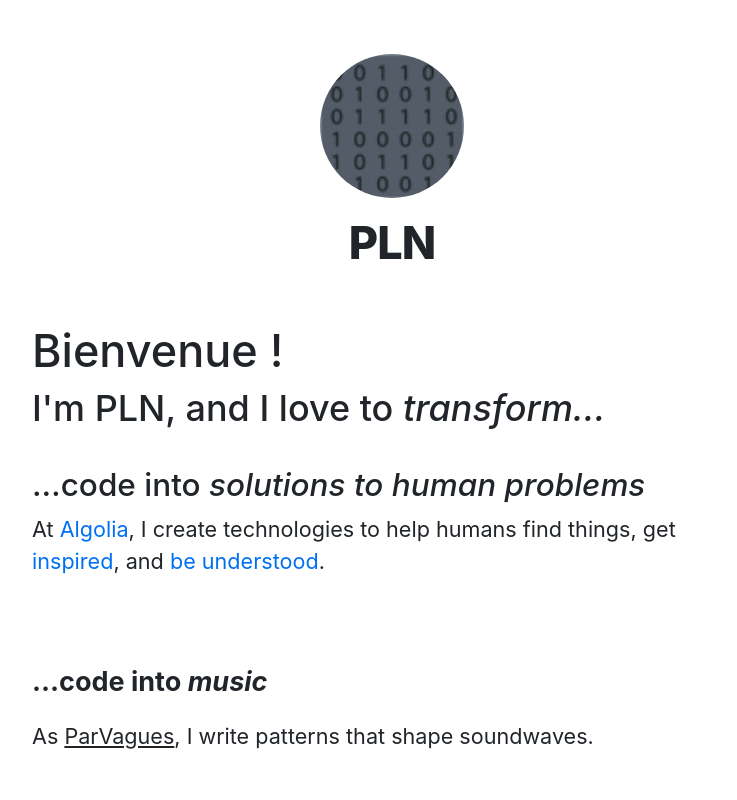
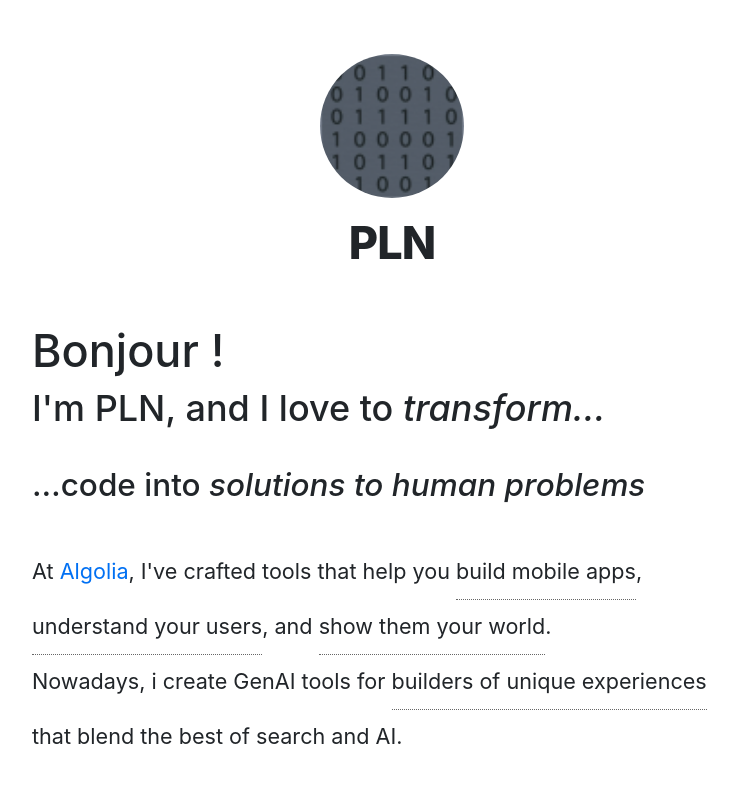
Before and after one commit to PLNech/www, a Next.js app in the folder next/: page / in a window 1280 px wide. Shown: the top 800 px of the page, without its empty margins (248-985 px from the left). Built offline with nearby package versions, Linux system fonts and the light colour scheme.

Commit message:
feat(Landing): tooltip

```diff
--- /dev/null
+++ b/next/components/HoverTooltip.js
@@ -0,0 +1,63 @@
+import React, { useState, useRef, useEffect } from 'react';
+import styles from '@/styles/utils.module.css';
+
+export default function HoverTooltip({ children, content, links }) {
+  const [isVisible, setIsVisible] = useState(false);
+  const timeoutRef = useRef(null);
+
+  const handleMouseEnter = () => {
+    clearTimeout(timeoutRef.current);
+    setIsVisible(true);
+  };
+
+  const handleMouseLeave = () => {
+    timeoutRef.current = setTimeout(() => {
+      setIsVisible(false);
+    }, 300); // 0.3 second delay before hiding
+  };
+
+  // Clear timeout on unmount
+  useEffect(() => {
+    return () => {
+      if (timeoutRef.current) {
+        clearTimeout(timeoutRef.current);
+      }
+    };
+  }, []);
+
+  return (
+    <span
+      className={styles.hoverTrigger}
+      onMouseEnter={handleMouseEnter}
+      onMouseLeave={handleMouseLeave}
+      onFocus={handleMouseEnter}
+      onBlur={handleMouseLeave}
+      tabIndex="0"
+    >
+      {children}
+      {isVisible && (
+        <div className={styles.hoverPopup}>
+          <div className={styles.popupContent}>
+            {/* TODO:Render markdown or JSX in content */}
+            <p>{content}</p>
+            {links && links.length > 0 && (
+              <div className={styles.popupLinks}>
+                {links.map((link, index) => (
+                  <a
+                    key={index}
+                    href={link.url}
+                    target="_blank"
+                    rel="noopener noreferrer"
+                    onClick={e => e.stopPropagation()}
+                  >
+                    {link.text}
+                  </a>
+                ))}
+              </div>
+            )}
+          </div>
+        </div>
+      )}
+    </span>
+  );
+}
--- a/next/pages/index.js
+++ b/next/pages/index.js
@@ -5,6 +5,7 @@
 import utilStyles from "../styles/utils.module.css";
 import { getPostsData } from "../lib/posts";
 import { getRecentTalksData } from "../lib/talks";
+import HoverTooltip from "@/components/HoverTooltip";
 
 export async function getStaticProps() {
   const nbLastTalks = 3;
@@ -29,17 +30,67 @@
           <link rel="icon" href="/favicon.ico" />
         </Head>
         <section className={utilStyles.headingMd}>
-          <h1 className="title">Bienvenue !</h1>
+          <h1 className="title">Bonjour !</h1>
           <h2>
             I'm PLN, and I love to <i>transform…</i>
           </h2>
 
           <h3>
             …code into <em>solutions to human problems</em>
-          </h3>
+          </h3><br />
           <p className="description">
-            At <a href="https://algolia.com">Algolia</a>, I create technologies
-            to help humans find things, get <a href="https://algolia.com/products/recommendations">inspired</a>, and <a href="https://www.algolia.com/blog/ai/launching-an-industry-leading-artificially-intelligent-search-platform/">be understood</a>.
+            At <a href="https://algolia.com">Algolia</a>, I've crafted tools that help you{" "}
+            <HoverTooltip
+              content="From 2016 to 2018, I built tools to accelerate Android developers crafting unique search experiences."
+              links={[
+                {
+                  text: "Crafted the first Algolia Mobile Search Toolkit, InstantSearch-Android",
+                  url: "https://github.com/algolia/instantsearch-android"
+                },
+                {
+                  text: "Built the Voice-Overlay, an open-source voice input and STT helper",
+                  url: "https://github.com/algolia/voice-overlay-android"
+                }
+              ]}
+            >
+                build mobile apps
+            </HoverTooltip>,{" "}
+            <HoverTooltip
+              content="From 2019 to 2021, I built tools to better understand search users and give them semantic answers:
+              Algolia Understand was a cross-index Intent Detection and Entity Recognition API, and Algolia Answers was a Question Answering API with Semantic Reranking using early Transformer models & Smart Highlighting with QA models."
+              links={[
+                {
+                  text: "Algolia Understand",
+                  url: "https://www.algolia.com/blog/ai/launching-an-industry-leading-artificially-intelligent-search-platform/"
+                }
+              ]}
+            >
+              understand your users
+            </HoverTooltip>, and {" "}
+            <HoverTooltip
+              content="From 2022 to 2024, I worked on Recommendation APIs - serving at high-scale (billions of items per months) a blend of algorithms to recommend content by learning from either user behavior, semantic image analysis, or textual analysis."
+              links={[
+                {
+                  text: "LookingSimilar",
+                  url: "https://www.algolia.com/about/news/algolia-unveils-new-looking-similar-capability-elevating-shopping-experiences-with-image-based-recommendations"
+                }
+              ]}
+            >
+              show them your world
+            </HoverTooltip>.<br />
+            Nowadays, i create GenAI tools for{" "}
+            <HoverTooltip
+              content="Blending state-of-the-art LLMs with world-class search engines to create next-generation AI experiences."
+              links={[
+                {
+                  text: "Generative Experiences",
+                  url: "https://www.algolia.com/products/ai-search/"
+                }
+              ]}
+            >
+              builders of unique experiences
+            </HoverTooltip><br />{" "}
+            that blend the best of search and AI.
           </p>
         </section>
         <section className={`${utilStyles.headingMd} ${utilStyles.padding1px}`}>
--- a/next/styles/main.css
+++ b/next/styles/main.css
@@ -84,3 +84,8 @@
   top: 0;
   left: 0;
 }
+
+.description {
+  font-size: 1.2rem;
+  line-height: 2.5;
+}
--- a/next/styles/utils.module.css
+++ b/next/styles/utils.module.css
@@ -365,3 +365,208 @@
   transform: translateY(-2px);
   box-shadow: 0 4px 12px rgba(0, 0, 0, 0.15);
 }
+
+/* Hover Popup Styles */
+.hoverReveal {
+  position: relative;
+  border-bottom: 1px dotted #666;
+  cursor: help;
+}
+
+.hoverReveal:hover::after,
+.hoverReveal:focus::after {
+  content: attr(title);
+  position: absolute;
+  left: 50%;
+  bottom: calc(100% + 10px);
+  transform: translateX(-50%);
+  z-index: 100;
+
+  min-width: 250px;
+  max-width: 350px;
+  padding: 1rem;
+
+  background: #fff;
+  color: #333;
+  font-size: 1rem;
+  line-height: 1.5;
+  text-align: center;
+
+  border-radius: 8px;
+  box-shadow: 0 4px 15px rgba(0, 0, 0, 0.1);
+  border: 1px solid #eee;
+
+  opacity: 0;
+  visibility: hidden;
+  transition: opacity 0.2s, visibility 0s 0.2s;
+}
+
+.hoverReveal:hover::before,
+.hoverReveal:focus::before {
+  content: "";
+  position: absolute;
+  left: 50%;
+  bottom: calc(100% + 5px);
+  transform: translateX(-50%);
+
+  border-width: 5px;
+  border-style: solid;
+  border-color: #eee transparent transparent transparent;
+
+  opacity: 0;
+  visibility: hidden;
+  transition: opacity 0.2s, visibility 0s 0.2s;
+}
+
+.hoverReveal:hover::after,
+.hoverReveal:hover::before,
+.hoverReveal:focus::after,
+.hoverReveal:focus::before {
+  opacity: 1;
+  visibility: visible;
+  transition: opacity 0.2s;
+}
+
+/* Popup Persistence */
+.hoverReveal::after,
+.hoverReveal::before {
+  transition-delay: 0s;
+}
+
+.hoverReveal:hover::after,
+.hoverReveal:hover::before,
+.hoverReveal:focus::after,
+.hoverReveal:focus::before {
+  transition-delay: 0s;
+}
+
+.hoverReveal:not(:hover)::after,
+.hoverReveal:not(:hover)::before,
+.hoverReveal:not(:focus)::after,
+.hoverReveal:not(:focus)::before {
+  transition-delay: 1s;
+}
+
+/* Ensure links within tooltips are clickable */
+.hoverReveal:hover::after a,
+.hoverReveal:focus::after a {
+  color: #0070f3;
+  text-decoration: underline;
+  position: relative;
+  z-index: 101;
+}
+
+/* Paper-like effect for tooltips */
+.hoverReveal::after {
+  background-image: linear-gradient(to bottom, #fff 0%, #f9f9f9 100%);
+  border-left: 1px solid #f0f0f0;
+  border-right: 1px solid #f0f0f0;
+}
+
+/* Advanced Tooltip Styles */
+.hoverTrigger {
+  position: relative;
+  border-bottom: 1px dotted #666;
+  cursor: help;
+  display: inline-block;
+}
+
+.hoverPopup {
+  position: absolute;
+  left: 50%;
+  bottom: calc(100% + 15px);
+  transform: translateX(-50%);
+  z-index: 100;
+
+  min-width: 280px;
+  max-width: 380px;
+
+  animation: fadeIn 0.2s ease-in-out;
+}
+
+.popupContent {
+  background: #fff;
+  color: #333;
+  padding: 1rem;
+  border-radius: 8px;
+  box-shadow: 0 4px 20px rgba(0, 0, 0, 0.12);
+  border: 1px solid #eee;
+  font-size: 1rem;
+  line-height: 1.6;
+  text-align: left;
+
+  /* Paper-like effect */
+  background-image: linear-gradient(to bottom, #fff 0%, #f9f9f9 100%);
+  border-left: 1px solid #f0f0f0;
+  border-right: 1px solid #f0f0f0;
+}
+
+.popupContent p {
+  margin: 0 0 0.8rem 0;
+}
+
+.popupLinks {
+  display: flex;
+  flex-wrap: wrap;
+  gap: 0.8rem;
+  margin-top: 0.5rem;
+}
+
+.popupLinks a {
+  display: inline-block;
+  color: #0070f3;
+  text-decoration: none;
+  font-size: 0.9rem;
+  background: #f5f7ff;
+  padding: 0.25rem 0.6rem;
+  border-radius: 4px;
+  transition: all 0.2s ease;
+}
+
+.popupLinks a:hover {
+  background: #e6eaff;
+  text-decoration: underline;
+}
+
+.hoverPopup::before {
+  content: "";
+  position: absolute;
+  left: 50%;
+  bottom: -5px;
+  transform: translateX(-50%);
+
+  border-width: 5px;
+  border-style: solid;
+  border-color: #eee transparent transparent transparent;
+}
+
+@keyframes fadeIn {
+  from {
+    opacity: 0;
+    transform: translateX(-50%) translateY(10px);
+  }
+  to {
+    opacity: 1;
+    transform: translateX(-50%) translateY(0);
+  }
+}
+
+/* Make tooltips accessible via keyboard navigation */
+.hoverTrigger:focus {
+  outline: none;
+  box-shadow: 0 0 0 2px rgba(0, 112, 243, 0.3);
+  border-radius: 2px;
+}
+
+/* Mobile responsiveness */
+@media (max-width: 768px) {
+  .hoverPopup {
+    min-width: 220px;
+    max-width: 300px;
+  }
+
+  .popupContent {
+    padding: 0.8rem;
+    font-size: 0.9rem;
+  }
+}
```
